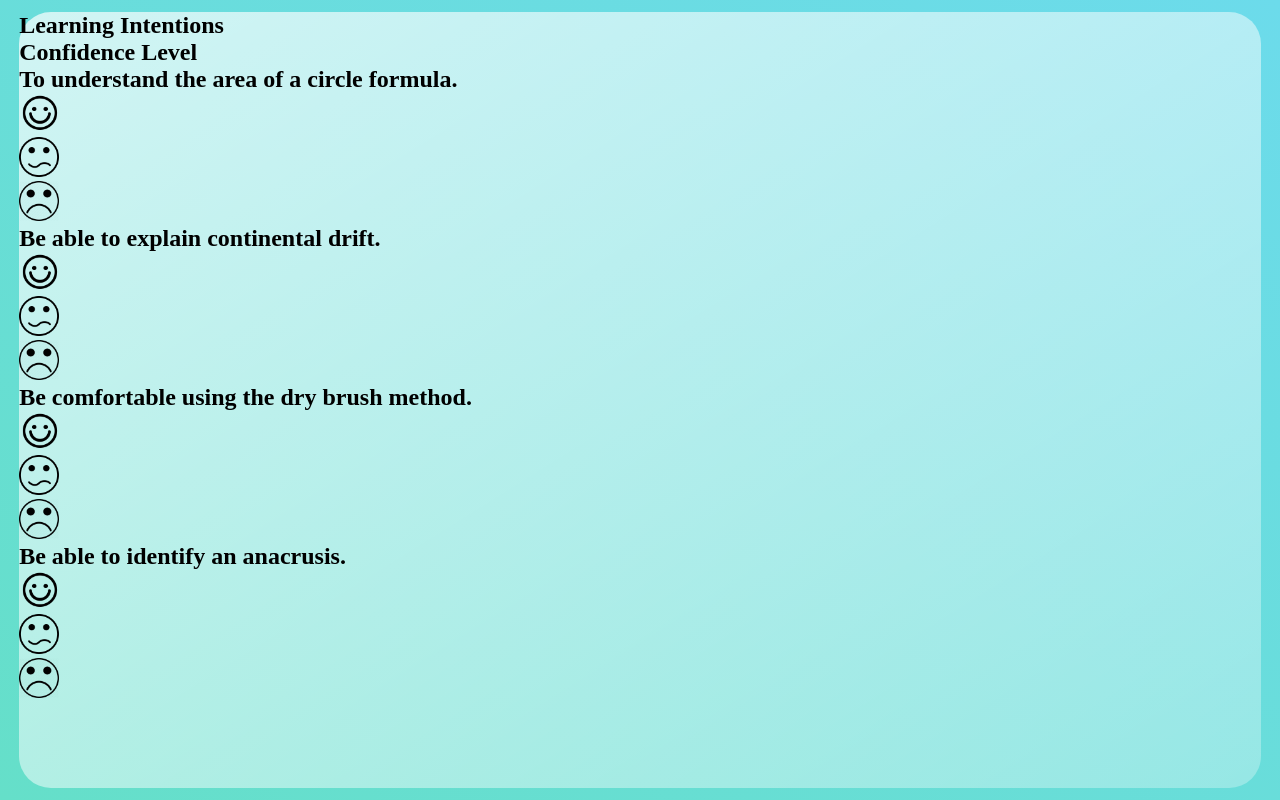
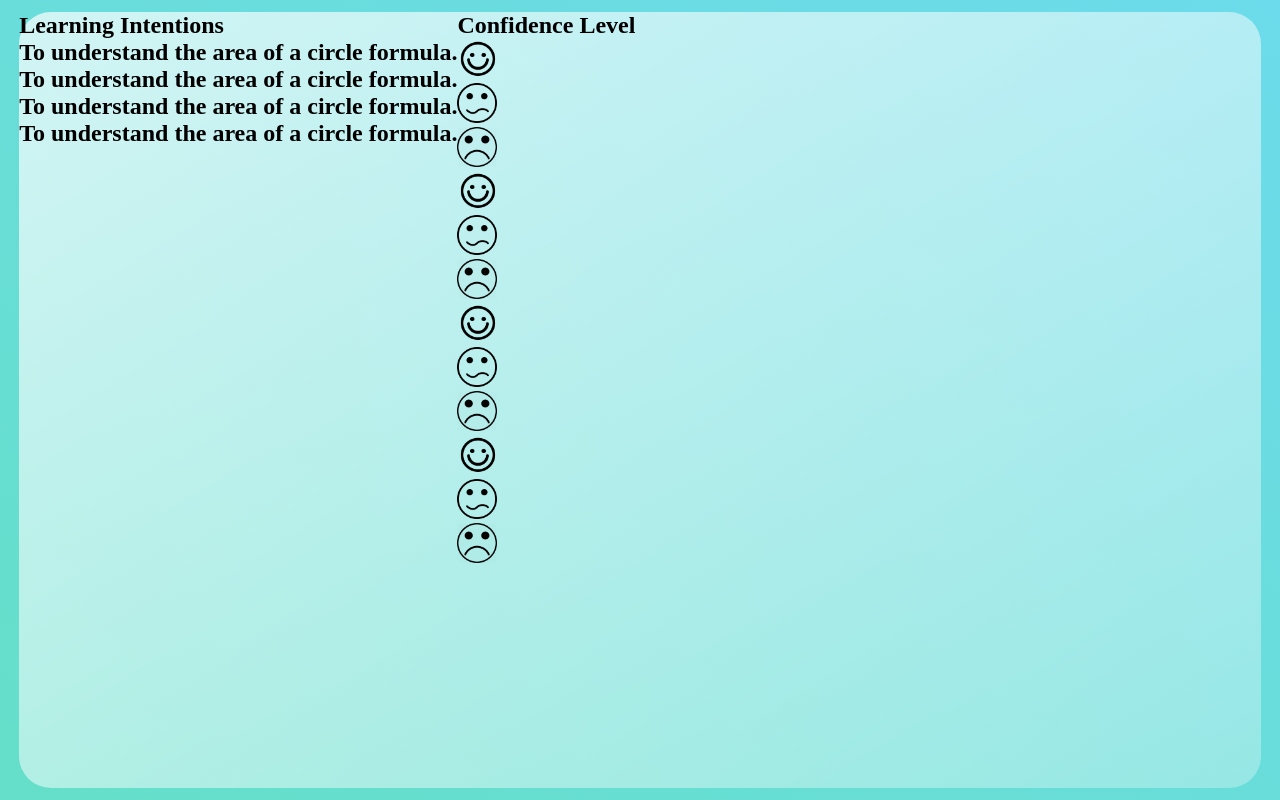
Before and after one commit to Jgilius/LearningSpot, a Django app: page /home/ in a window 1280 px wide. Run offline with Django 3.2, Linux system fonts and the light colour scheme.

Commit message:
updated HTML (static)

```diff
--- a/LearningSpot/LearningSpotProject/static/CSS/style.css
+++ b/LearningSpot/LearningSpotProject/static/CSS/style.css
@@ -25,4 +25,5 @@ main {
     border: solid;
     border-color: #65dfc9;
     border: 0.1rem;
+    display: flex;
 }
--- a/LearningSpot/LearningSpotProject/templates/home.html
+++ b/LearningSpot/LearningSpotProject/templates/home.html
@@ -13,16 +13,45 @@
             <div class="learning_intentions_header">
               <h1> Learning Intentions</h1>
             </div>
-            <div class="confidence_level_header">
-              <h1>Confidence Level</h1>
-            </div>
 
             <div class="learning_intentions">
                 <div class="learning intention">
                   <div class="learning_intention_content">
                     <h2> To understand the area of a circle formula. </h2>
                   </div>
-                  <div class="confidence_level">
+                </div>
+            </div>
+
+            <div class="learning_intentions">
+              <div class="learning intention">
+                <div class="learning_intention_content">
+                  <h2> To understand the area of a circle formula. </h2>
+                </div>
+              </div>
+            </div>
+
+            <div class="learning_intentions">
+              <div class="learning intention">
+                <div class="learning_intention_content">
+                  <h2> To understand the area of a circle formula. </h2>
+                </div>
+              </div>
+            </div>
+
+            <div class="learning_intentions">
+              <div class="learning intention">
+                <div class="learning_intention_content">
+                  <h2> To understand the area of a circle formula. </h2>
+                </div>
+              </div>
+            </div>
+          </div>
+
+          <div class="confidence_level_module">
+            <div class="confidence_level_header">
+                    <h1>Confidence Level</h1>
+                  </div>
+                  <div class="confidence_level1">
                     <div class="happy">
                       <img src='../static/images/happy_face.png' alt='image' width='40px' height='40px'>
                     </div>
@@ -33,13 +62,8 @@
                       <img src='../static/images/sad_face.png' alt='image' width='40px' height='40px'>
                     </div>
                   </div>
-                </div>
 
-                <div class="learning intention">
-                  <div class="learning_intention_content">
-                    <h2> Be able to explain continental drift. </h2>
-                  </div>
-                  <div class="confidence_level">
+                  <div class="confidence_level2">
                     <div class="happy">
                       <img src='../static/images/happy_face.png' alt='image' width='40px' height='40px'>
                     </div>
@@ -50,14 +74,8 @@
                       <img src='../static/images/sad_face.png' alt='image' width='40px' height='40px'>
                     </div>
                   </div>
-                </div>
 
-
-                <div class="learning intention">
-                  <div class="learning_intention_content">
-                    <h2> Be comfortable using the dry brush method. </h2>
-                  </div>
-                  <div class="confidence_level">
+                  <div class="confidence_level3">
                     <div class="happy">
                       <img src='../static/images/happy_face.png' alt='image' width='40px' height='40px'>
                     </div>
@@ -68,13 +86,8 @@
                       <img src='../static/images/sad_face.png' alt='image' width='40px' height='40px'>
                     </div>
                   </div>
-                </div>
 
-                <div class="learning intention">
-                  <div class="learning_intention_content">
-                    <h2> Be able to identify an anacrusis. </h2>
-                  </div>
-                  <div class="confidence_level">
+                  <div class="confidence_level4">
                     <div class="happy">
                       <img src='../static/images/happy_face.png' alt='image' width='40px' height='40px'>
                     </div>
@@ -85,16 +98,7 @@
                       <img src='../static/images/sad_face.png' alt='image' width='40px' height='40px'>
                     </div>
                   </div>
-                </div>
-
-            </div>
-
-
           </div>
-
-
-
-
         </section>
     </main>
   </body>
```
